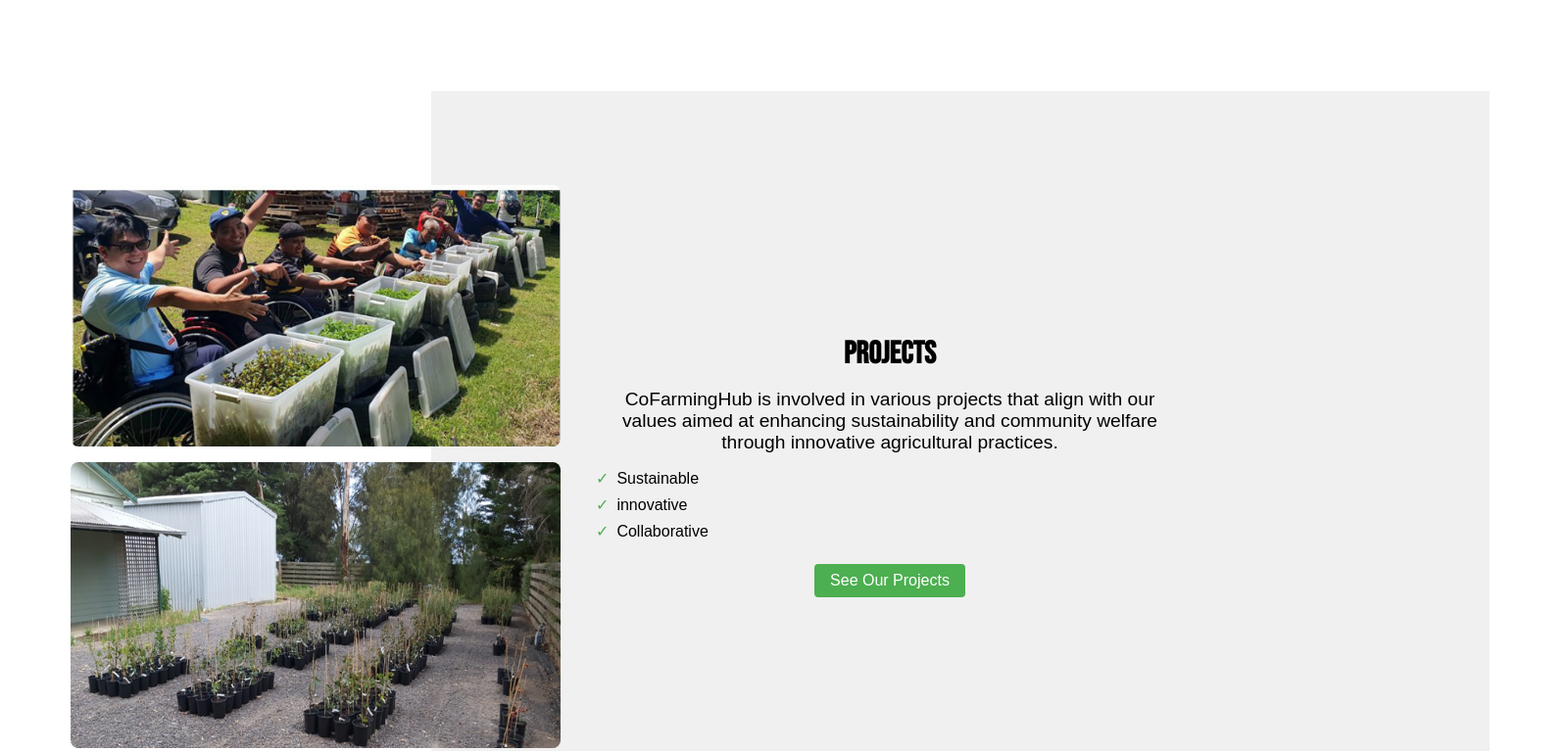
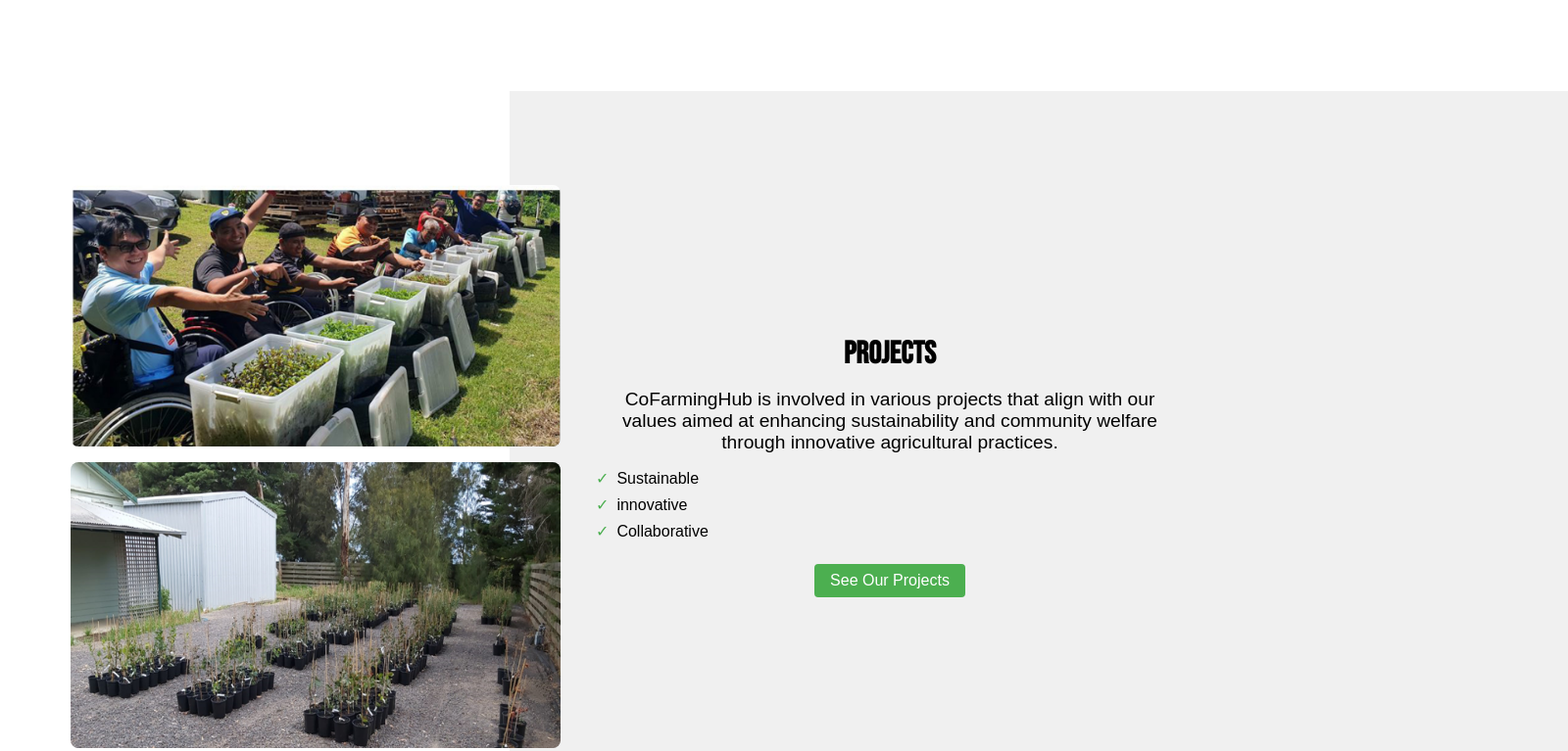
Before and after one commit to eryderlee/cofarminghub.com, a plain HTML site: page index.html in a window 1280 px wide. Shown: the part 2812-3579 px from the top of the page at 98% size, 1600 px wide, since content can reach past the window. Drawn offline with Linux system fonts and the light colour scheme; a script that the page names is missing.

Commit message:
3.41
bug fix

```diff
--- a/css/styles.css
+++ b/css/styles.css
@@ -563,7 +563,7 @@
     position: absolute;
     top: 0;
     left: 0;
-    margin-left: 25rem;
+    margin-left: 30rem;
     width: 90%;
     height: 100%;
     background-color: #f0f0f0;
```
